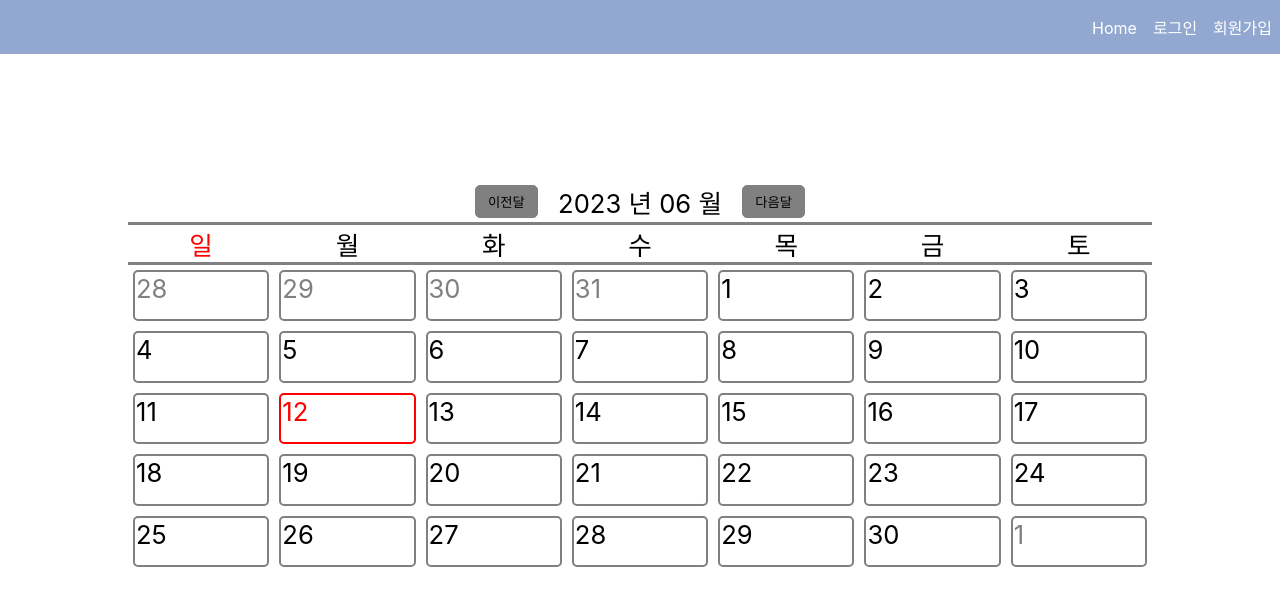
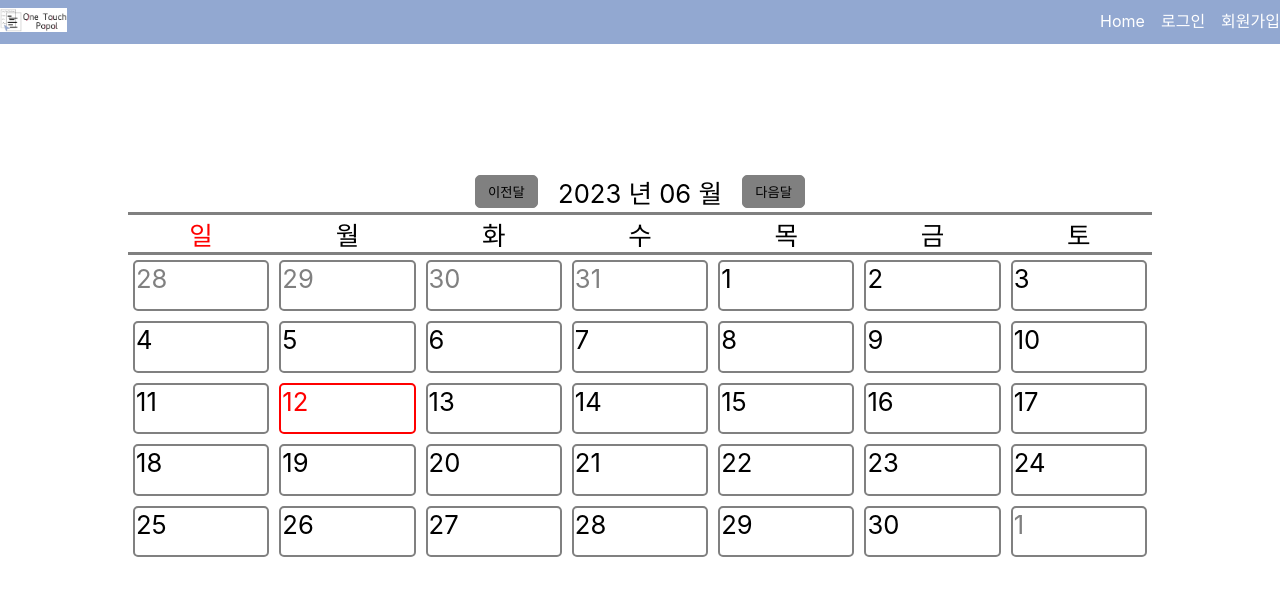
Before and after one commit to ONE-TOUCH-POPOL/FrontEnd, a React (Create React App) app: page / in a window 1280 px wide. Shown: the top 606 px of the page. Built offline with nearby package versions, Linux system fonts and the light colour scheme.

Commit message:
feat: NavBar에 로고 추가 및 로고 클릭 시 home 이동

```diff
--- a/src/components/common/NavBar/NavBar.jsx
+++ b/src/components/common/NavBar/NavBar.jsx
@@ -1,8 +1,7 @@
 /* eslint-disable */
 import React, { useEffect, useState } from "react";
-import { StyledNav, StyledNavLink } from "./NavBar.styled";
+import { StyledLogo, StyledNav, StyledNavLink, NavLinks } from "./NavBar.styled";
 import { Outlet } from "react-router-dom";
-
 const NavBar = () => {
   const [isLogin, setIsLogin] = useState(false); // login
   useEffect(() => {
@@ -15,9 +14,14 @@ const NavBar = () => {
   return (
     <>
       <StyledNav>
-        <StyledNavLink to="/">Home</StyledNavLink>
-        {isLogin ? <StyledNavLink to="/logout">로그아웃</StyledNavLink> : <StyledNavLink to="/login">로그인</StyledNavLink>}
-        <StyledNavLink to="/join">회원가입</StyledNavLink>
+        <StyledNavLink to="/">
+          <StyledLogo src="/img/logo.jpeg" alt="Logo"></StyledLogo>
+        </StyledNavLink>
+        <NavLinks>
+          <StyledNavLink to="/">Home</StyledNavLink>
+          {isLogin ? <StyledNavLink to="/logout">로그아웃</StyledNavLink> : <StyledNavLink to="/login">로그인</StyledNavLink>}
+          <StyledNavLink to="/signup">회원가입</StyledNavLink>
+        </NavLinks>
       </StyledNav>
       <Outlet />
     </>
--- a/src/components/common/NavBar/NavBar.styled.jsx
+++ b/src/components/common/NavBar/NavBar.styled.jsx
@@ -1,17 +1,34 @@
 import { Link } from "react-router-dom";
 import styled from "styled-components";
 
+const StyledLogo = styled.img`
+  height: 24px;
+`;
 const StyledNav = styled.div`
+  display: flex;
   width: 100%;
+  justify-content: space-between;
   background: #92a8d1;
   text-align: right;
-  padding: 15px 0px;
+  padding: 8px 0px;
 `;
 
 const StyledNavLink = styled(Link)`
   color: white;
-  margin: 8px;
+  /* margin: 8px; */
   text-decoration: none;
 `;
 
-export { StyledNav, StyledNavLink };
+const NavLinks = styled.div`
+  a {
+    color: #fff;
+    margin-left: 1em;
+    text-decoration: none;
+
+    &:hover {
+      color: #cdcdcd;
+    }
+  }
+`;
+
+export { StyledNav, StyledNavLink, StyledLogo, NavLinks };
```
Also changed, not shown: public/img/logo.jpeg (added).
